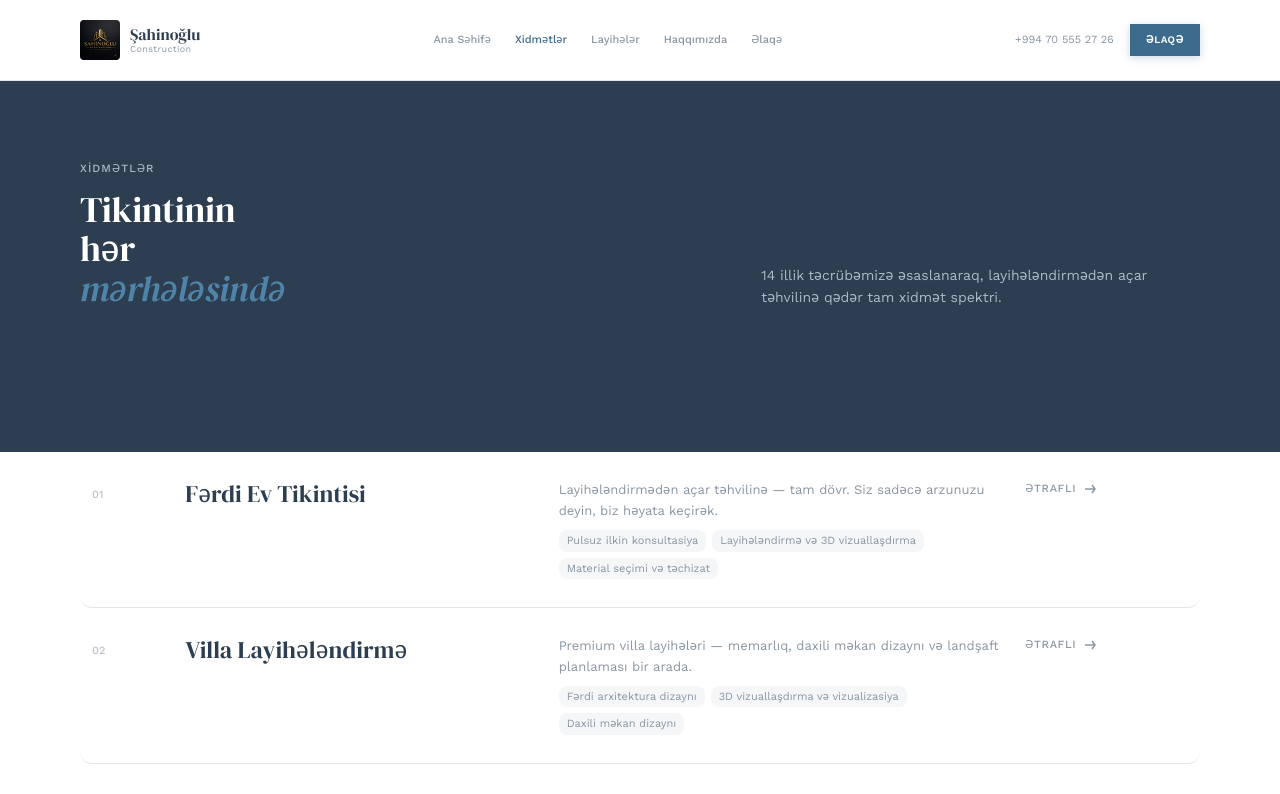
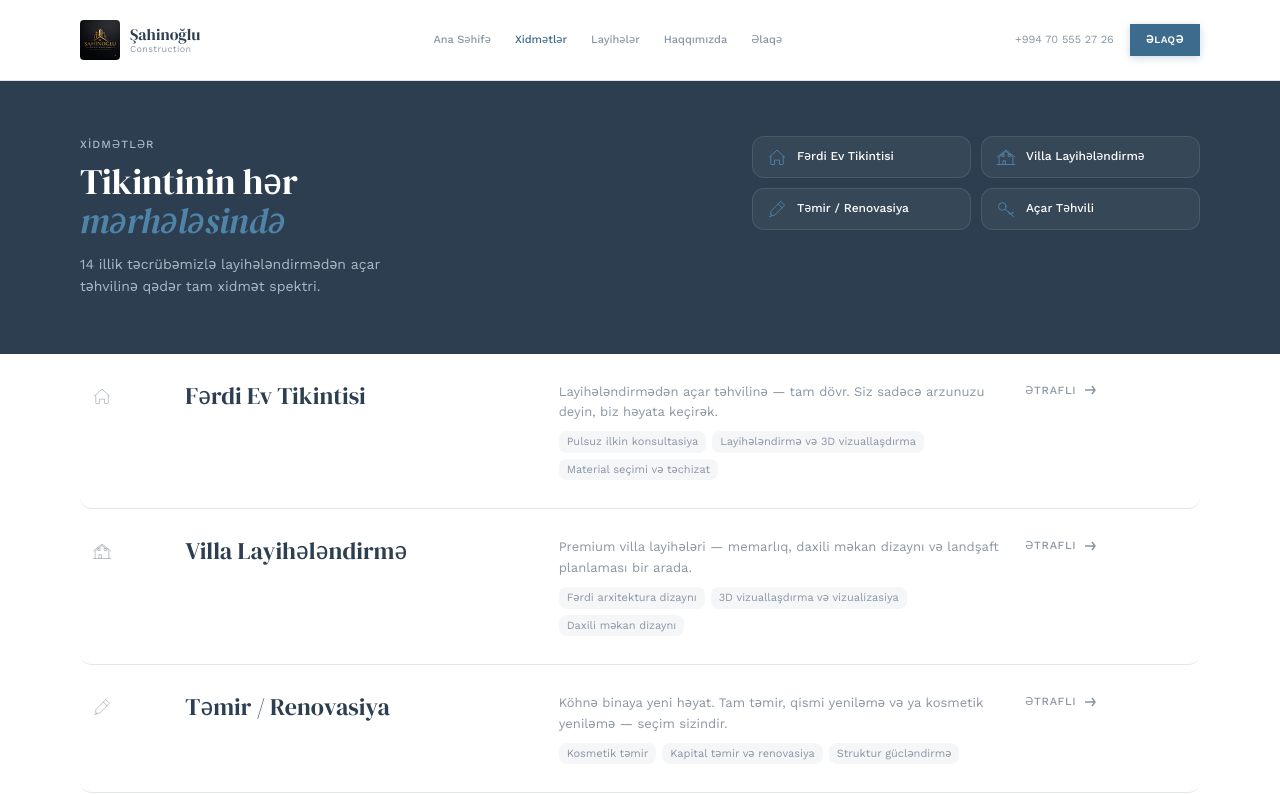
Before and after one commit to Hegu911/sahinogluconstruction, a Next.js app: page /xidmetler in a window 1280 px wide. Shown: the top 794 px of the page. Built offline with nearby package versions, Linux system fonts and the light colour scheme.

Commit message:
Services: add icons + fix blue section spacing

```diff
--- a/src/app/xidmetler/page.tsx
+++ b/src/app/xidmetler/page.tsx
@@ -5,6 +5,14 @@ import Header from "@/components/Header";
 import Footer from "@/components/Footer";
 import { SERVICES } from "@/lib/data";
 import { useScrollReveal } from "@/hooks/useScrollReveal";
+import { HouseIcon, VillaIcon, RenovationIcon, KeyIcon } from "@/components/icons/Icons";
+
+const iconMap: Record<string, React.ComponentType<{ className?: string }>> = {
+  house: HouseIcon,
+  villa: VillaIcon,
+  renovation: RenovationIcon,
+  key: KeyIcon,
+};
 
 export default function ServicesPage() {
   const { ref, visible } = useScrollReveal(0.05);
@@ -13,17 +21,26 @@ export default function ServicesPage() {
     <>
       <Header />
       <main className="pt-16 lg:pt-20">
-        <section className="py-10 lg:py-20 bg-surface-blue">
+        <section className="py-8 lg:py-14 bg-surface-blue">
           <div className="max-w-[1200px] mx-auto px-5 sm:px-8 lg:px-10">
-            <div className="grid grid-cols-1 lg:grid-cols-12 gap-4 lg:gap-12 mb-12 lg:mb-16">
+            <div className="grid grid-cols-1 lg:grid-cols-12 gap-4 lg:gap-8 items-start">
               <div className="lg:col-span-6">
-                <div className="label-light mb-3">Xidmətlər</div>
-                <h1 className="heading-xl text-white">
-                  Tikintinin<br />hər<br /><span className="italic text-accent-light">mərhələsində</span>
+                <div className="label-light mb-2">Xidmətlər</div>
+                <h1 className="heading-xl text-white mb-3">
+                  Tikintinin hər<br /><span className="italic text-accent-light">mərhələsində</span>
                 </h1>
+                <p className="text-[0.875rem] text-text-muted-blue max-w-[320px]">14 illik təcrübəmizlə layihələndirmədən açar təhvilinə qədər tam xidmət spektri.</p>
               </div>
-              <div className="lg:col-span-5 lg:col-start-8 flex items-end">
-                <p className="text-[0.875rem] text-text-muted-blue">14 illik təcrübəmizə əsaslanaraq, layihələndirmədən açar təhvilinə qədər tam xidmət spektri.</p>
+              <div className="lg:col-span-5 lg:col-start-8 grid grid-cols-2 gap-2.5">
+                {SERVICES.map((s) => {
+                  const Icon = iconMap[s.icon] || HouseIcon;
+                  return (
+                    <Link key={s.slug} href={`/xidmetler/${s.slug}`} className="flex items-center gap-2.5 bg-white/5 border border-white/10 rounded-xl px-3.5 py-2.5 hover:bg-white/10 transition-colors">
+                      <Icon className="w-5 h-5 text-accent-light shrink-0" />
+                      <span className="text-[0.75rem] font-medium text-white">{s.title}</span>
+                    </Link>
+                  );
+                })}
               </div>
             </div>
           </div>
@@ -32,9 +49,11 @@ export default function ServicesPage() {
         <section className="pb-10 lg:pb-20 bg-surface">
           <div className="max-w-[1200px] mx-auto px-5 sm:px-8 lg:px-10">
             <div ref={ref}>
-              {SERVICES.map((service, i) => (
+              {SERVICES.map((service, i) => {
+                const Icon = iconMap[service.icon] || HouseIcon;
+                return (
                   <Link key={service.slug} href={`/xidmetler/${service.slug}`} className={`group grid grid-cols-1 sm:grid-cols-12 gap-1 sm:gap-4 lg:gap-6 py-5 lg:py-7 border-b border-rule transition-all duration-700 hover:bg-surface-alt hover:shadow-sm rounded-xl px-3 ${visible ? "opacity-100 translate-y-0" : "opacity-0 translate-y-5"}`} style={{ transitionDelay: `${i * 60}ms` }}>
-                  <div className="hidden sm:block sm:col-span-1 text-text-muted/60"><span className="text-[0.6875rem] font-medium">0{i + 1}</span></div>
+                    <div className="hidden sm:flex sm:col-span-1 text-text-muted/60 items-start pt-1"><Icon className="w-5 h-5" /></div>
                     <div className="sm:col-span-4 lg:col-span-4"><h2 className="heading-lg text-text-primary group-hover:text-accent transition-colors">{service.title}</h2></div>
                     <div className="sm:col-span-5 lg:col-span-5">
                       <p className="text-[0.8125rem] text-text-muted">{service.description}</p>
@@ -46,7 +65,8 @@ export default function ServicesPage() {
                       <span className="inline-flex items-center gap-1.5 text-[0.6875rem] font-medium tracking-[0.06em] uppercase text-text-muted group-hover:text-accent transition-colors">Ətraflı <svg viewBox="0 0 16 16" className="w-4 h-4" fill="none" stroke="currentColor" strokeWidth="1.5"><path d="M3 8h10M10 4l3 4-3 4" /></svg></span>
                     </div>
                   </Link>
-              ))}
+                );
+              })}
             </div>
           </div>
         </section>
```
Lines whose indentation alone changed are shown as unchanged.
